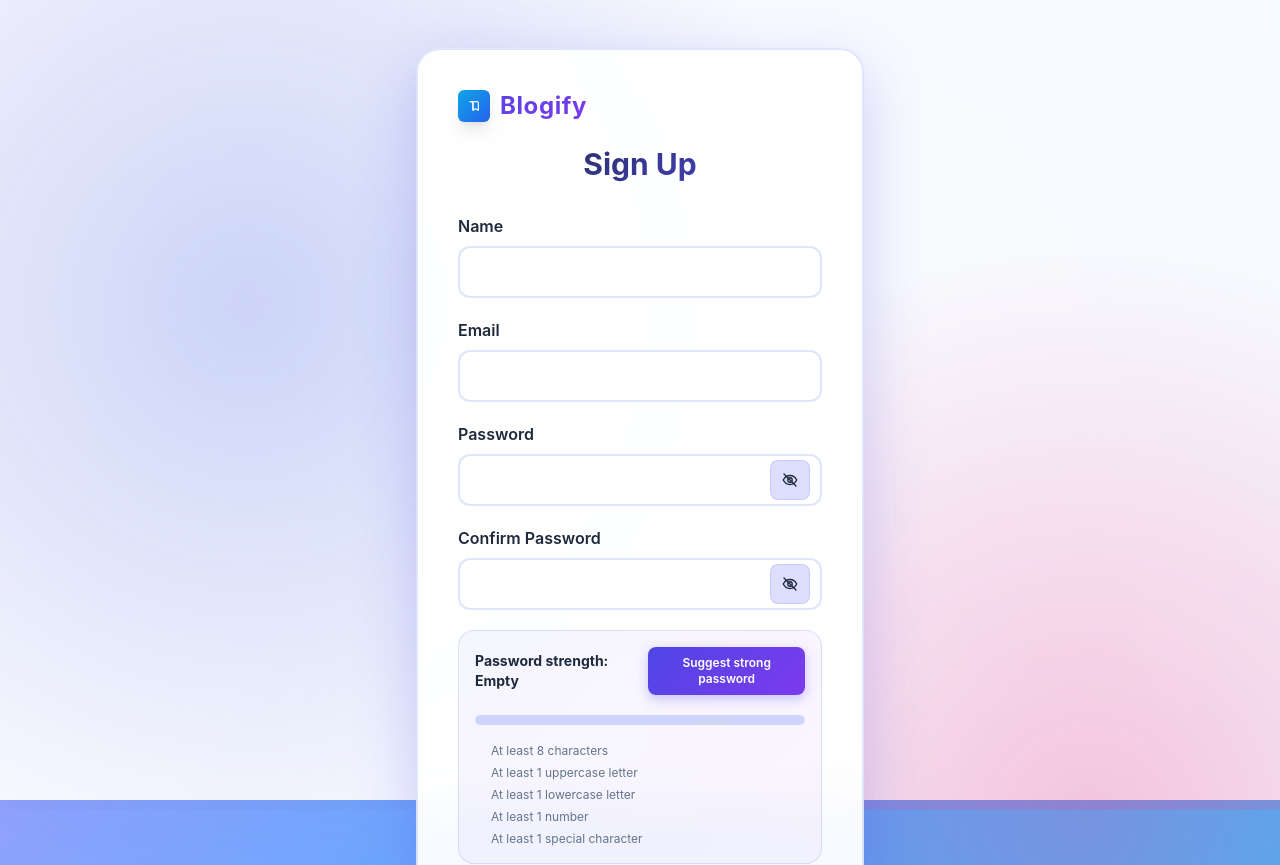
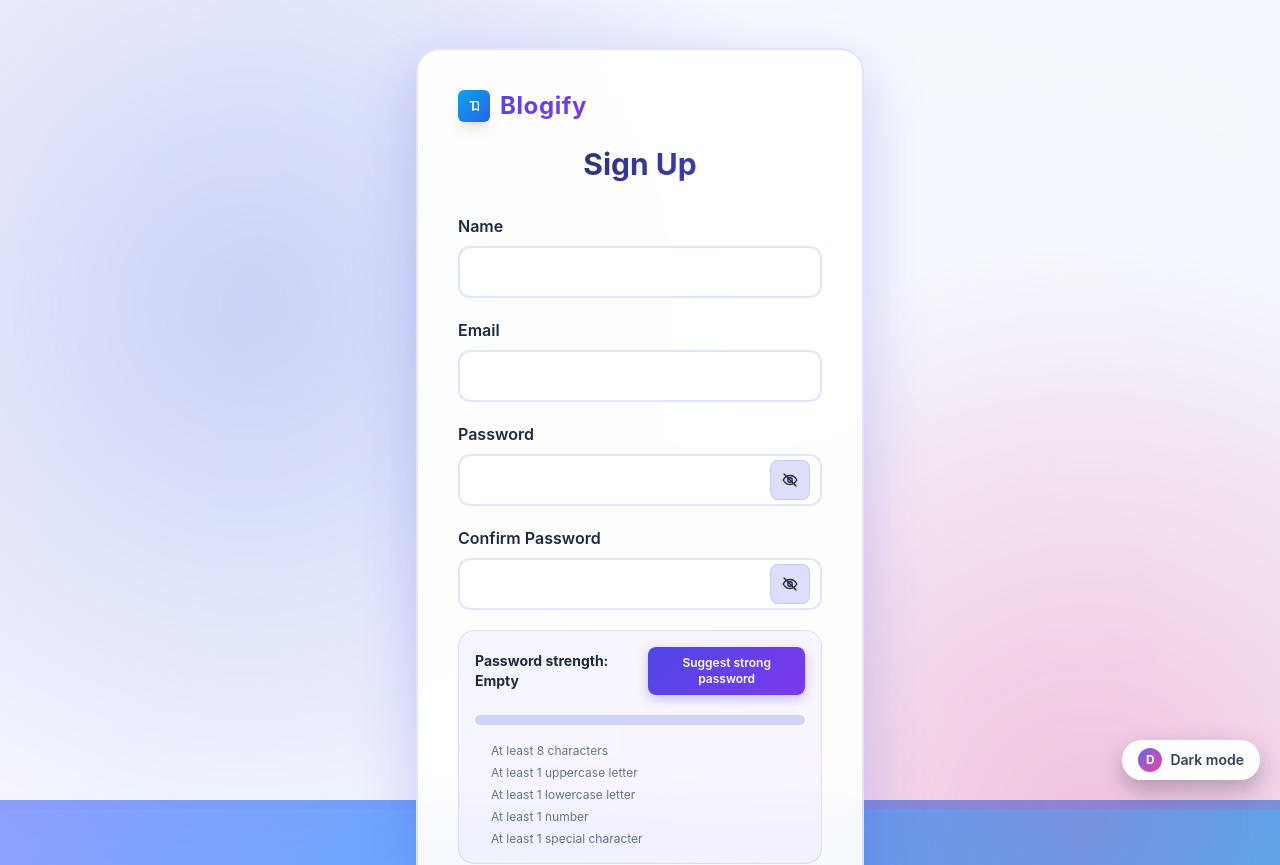
Before and after one commit to AbhinavVajinapalli/Blogify, a React (Create React App) app in the folder frontend/: page /signup in a window 1280 px wide. Shown: the top 865 px of the page. Built offline with nearby package versions, Linux system fonts and the light colour scheme; no server answers.

Commit message:
Add persistent light/dark theme toggle for frontend

```diff
--- a/frontend/src/App.jsx
+++ b/frontend/src/App.jsx
@@ -15,6 +15,7 @@ import ProfilePage from './pages/ProfilePage';
 import DashboardCreatePage from './pages/DashboardCreatePage';
 import DashboardPostsPage from './pages/DashboardPostsPage';
 import DashboardSettingsPage from './pages/DashboardSettingsPage';
+import ThemeToggle from './components/common/ThemeToggle';
 import { authService } from './services/authService';
 import { logout, setCurrentUser } from './features/auth/authSlice';
 
@@ -41,6 +42,7 @@ function App() {
 
   return (
     <Router>
+      <>
         <Routes>
           <Route path="/login" element={<LoginPage />} />
           <Route path="/signup" element={<SignupPage />} />
@@ -84,6 +86,8 @@ function App() {
 
           <Route path="*" element={<Navigate to="/" replace />} />
         </Routes>
+        <ThemeToggle />
+      </>
     </Router>
   );
 }
--- /dev/null
+++ b/frontend/src/components/common/ThemeToggle.jsx
@@ -0,0 +1,23 @@
+import { useTheme } from '../../context/ThemeContext';
+
+const ThemeToggle = ({ className = '' }) => {
+  const { isDarkTheme, toggleTheme } = useTheme();
+  const combinedClassName = `theme-toggle ${className}`.trim();
+
+  return (
+    <button
+      type="button"
+      className={combinedClassName}
+      onClick={toggleTheme}
+      aria-label={`Switch to ${isDarkTheme ? 'light' : 'dark'} mode`}
+      title={`Switch to ${isDarkTheme ? 'light' : 'dark'} mode`}
+    >
+      <span className="theme-toggle-icon" aria-hidden="true">
+        {isDarkTheme ? 'L' : 'D'}
+      </span>
+      <span className="theme-toggle-text">{isDarkTheme ? 'Light' : 'Dark'} mode</span>
+    </button>
+  );
+};
+
+export default ThemeToggle;
--- a/frontend/src/components/layout/Navbar.jsx
+++ b/frontend/src/components/layout/Navbar.jsx
@@ -2,6 +2,7 @@ import { useDispatch, useSelector } from 'react-redux';
 import { logout } from '../../features/auth/authSlice';
 import { Link, useNavigate } from 'react-router-dom';
 import Logo from '../common/Logo';
+import ThemeToggle from '../common/ThemeToggle';
 import '../../styles/Navbar.scss';
 
 const Navbar = () => {
@@ -23,6 +24,7 @@ const Navbar = () => {
         </Link>
 
         <div className="navbar-right">
+          <ThemeToggle className="navbar-theme-toggle" />
           {isAuthenticated ? (
             <>
               <Link to="/explore" className="btn btn-secondary">
--- /dev/null
+++ b/frontend/src/context/ThemeContext.jsx
@@ -0,0 +1,53 @@
+import { createContext, useContext, useEffect, useMemo, useState } from 'react';
+
+const THEME_STORAGE_KEY = 'blogify-theme';
+const ThemeContext = createContext(null);
+
+const getInitialTheme = () => {
+  const savedTheme = localStorage.getItem(THEME_STORAGE_KEY);
+
+  if (savedTheme === 'light' || savedTheme === 'dark') {
+    return savedTheme;
+  }
+
+  if (window.matchMedia && window.matchMedia('(prefers-color-scheme: dark)').matches) {
+    return 'dark';
+  }
+
+  return 'light';
+};
+
+export const ThemeProvider = ({ children }) => {
+  const [theme, setTheme] = useState(getInitialTheme);
+
+  useEffect(() => {
+    document.documentElement.setAttribute('data-theme', theme);
+    localStorage.setItem(THEME_STORAGE_KEY, theme);
+  }, [theme]);
+
+  const toggleTheme = () => {
+    setTheme((currentTheme) => (currentTheme === 'light' ? 'dark' : 'light'));
+  };
+
+  const value = useMemo(
+    () => ({
+      theme,
+      isDarkTheme: theme === 'dark',
+      toggleTheme,
+      setTheme,
+    }),
+    [theme]
+  );
+
+  return <ThemeContext.Provider value={value}>{children}</ThemeContext.Provider>;
+};
+
+export const useTheme = () => {
+  const context = useContext(ThemeContext);
+
+  if (!context) {
+    throw new Error('useTheme must be used within a ThemeProvider');
+  }
+
+  return context;
+};
--- a/frontend/src/index.jsx
+++ b/frontend/src/index.jsx
@@ -4,6 +4,7 @@ import { Provider } from 'react-redux';
 import { GoogleOAuthProvider } from '@react-oauth/google';
 import store from './app/store';
 import App from './App';
+import { ThemeProvider } from './context/ThemeContext';
 import './styles/index.scss';
 
 const googleClientId =
@@ -14,7 +15,9 @@ ReactDOM.createRoot(document.getElementById('root')).render(
   <React.StrictMode>
     <GoogleOAuthProvider clientId={googleClientId}>
       <Provider store={store}>
-        <App />
+        <ThemeProvider>
+          <App />
+        </ThemeProvider>
       </Provider>
     </GoogleOAuthProvider>
   </React.StrictMode>
--- a/frontend/src/styles/Navbar.scss
+++ b/frontend/src/styles/Navbar.scss
@@ -1,7 +1,7 @@
 .navbar {
   @apply sticky top-0 z-50;
-  background: rgba(255, 255, 255, 0.85);
-  border-bottom: 1px solid rgba(102, 126, 234, 0.15);
+  background: var(--theme-surface);
+  border-bottom: 1px solid var(--theme-border);
   backdrop-filter: blur(20px);
   box-shadow: 0 4px 20px rgba(79, 70, 229, 0.08);
   animation: slideDown 0.5s ease-out;
@@ -27,8 +27,24 @@
     @apply flex items-center gap-3;
     animation: slideInRight 0.6s ease-out;
 
+    .navbar-theme-toggle {
+      @apply static rounded-xl px-3 py-2 text-sm;
+      box-shadow: none;
+      backdrop-filter: blur(10px);
+      border-width: 1px;
+
+      .theme-toggle-text {
+        @apply inline;
+      }
+
+      &:hover {
+        transform: translateY(-1px);
+      }
+    }
+
     .user-link {
       @apply rounded-xl px-4 py-2.5 font-semibold;
+      color: var(--theme-btn-secondary-text);
       background: linear-gradient(135deg, rgba(102, 126, 234, 0.22), rgba(168, 85, 247, 0.2));
       border: 1.5px solid rgba(102, 126, 234, 0.3);
       transition: var(--transition-smooth);
@@ -37,6 +53,16 @@
         background: linear-gradient(135deg, rgba(102, 126, 234, 0.2), rgba(168, 85, 247, 0.2));
         transform: translateY(-2px);
       }
+    }
+  }
+}
+
+[data-theme='dark'] {
+  .navbar {
+    box-shadow: 0 8px 24px rgba(2, 6, 23, 0.35);
+
+    .navbar-brand {
+      filter: brightness(1.2);
     }
   }
 }
@@ -58,6 +84,14 @@
         @apply px-3 py-2 text-sm;
       }
 
+      .navbar-theme-toggle {
+        @apply px-2.5;
+
+        .theme-toggle-text {
+          @apply hidden;
+        }
+      }
+
       .user-link {
         @apply hidden;
       }
--- a/frontend/src/styles/index.scss
+++ b/frontend/src/styles/index.scss
@@ -32,6 +32,37 @@
   /* Animations */
   --transition-smooth: all 0.3s cubic-bezier(0.4, 0, 0.2, 1);
   --transition-spring: all 0.5s cubic-bezier(0.34, 1.56, 0.64, 1);
+
+  /* Theme variables */
+  --theme-text: #1e293b;
+  --theme-surface: rgba(255, 255, 255, 0.9);
+  --theme-surface-strong: rgba(255, 255, 255, 0.97);
+  --theme-border: rgba(102, 126, 234, 0.2);
+  --theme-overlay: rgba(255, 255, 255, 0.93);
+  --theme-btn-secondary-bg: rgba(255, 255, 255, 0.8);
+  --theme-btn-secondary-text: #334155;
+  --theme-btn-secondary-border: rgba(102, 126, 234, 0.3);
+  --theme-bg-gradient:
+    linear-gradient(125deg, #667eea 0%, #764ba2 25%, #f093fb 50%, #4facfe 75%, #00f2fe 100%);
+  --theme-float-1: rgba(120, 119, 198, 0.3);
+  --theme-float-2: rgba(236, 72, 153, 0.3);
+  --theme-float-3: rgba(6, 182, 212, 0.2);
+}
+
+[data-theme='dark'] {
+  --theme-text: #e2e8f0;
+  --theme-surface: rgba(15, 23, 42, 0.84);
+  --theme-surface-strong: rgba(2, 6, 23, 0.94);
+  --theme-border: rgba(148, 163, 184, 0.26);
+  --theme-overlay: rgba(2, 6, 23, 0.72);
+  --theme-btn-secondary-bg: rgba(15, 23, 42, 0.84);
+  --theme-btn-secondary-text: #e2e8f0;
+  --theme-btn-secondary-border: rgba(148, 163, 184, 0.32);
+  --theme-bg-gradient:
+    linear-gradient(130deg, #020617 0%, #0f172a 35%, #1e1b4b 70%, #0f172a 100%);
+  --theme-float-1: rgba(99, 102, 241, 0.24);
+  --theme-float-2: rgba(236, 72, 153, 0.2);
+  --theme-float-3: rgba(14, 165, 233, 0.18);
 }
 
 /* Global Styles Override */
@@ -47,9 +78,9 @@
   }
 
   body {
-    @apply text-slate-800 leading-normal antialiased;
-    background:
-      linear-gradient(125deg, #667eea 0%, #764ba2 25%, #f093fb 50%, #4facfe 75%, #00f2fe 100%);
+    @apply leading-normal antialiased;
+    color: var(--theme-text);
+    background: var(--theme-bg-gradient);
     background-size: 400% 400%;
     animation: gradientShift 15s ease infinite;
     position: relative;
@@ -65,9 +96,9 @@
     right: 0;
     bottom: 0;
     background:
-      radial-gradient(circle at 20% 50%, rgba(120, 119, 198, 0.3), transparent 50%),
-      radial-gradient(circle at 80% 80%, rgba(236, 72, 153, 0.3), transparent 50%),
-      radial-gradient(circle at 40% 20%, rgba(6, 182, 212, 0.2), transparent 50%);
+      radial-gradient(circle at 20% 50%, var(--theme-float-1), transparent 50%),
+      radial-gradient(circle at 80% 80%, var(--theme-float-2), transparent 50%),
+      radial-gradient(circle at 40% 20%, var(--theme-float-3), transparent 50%);
     pointer-events: none;
     z-index: 0;
     animation: floatingShapes 20s ease-in-out infinite;
@@ -80,7 +111,7 @@
     left: 0;
     right: 0;
     bottom: 0;
-    background: rgba(255, 255, 255, 0.95);
+    background: var(--theme-overlay);
     pointer-events: none;
     z-index: 0;
   }
@@ -153,9 +184,10 @@
     }
 
     &-secondary {
-      @apply border text-slate-700;
-      border-color: rgba(102, 126, 234, 0.3);
-      background: rgba(255, 255, 255, 0.8);
+      @apply border;
+      color: var(--theme-btn-secondary-text);
+      border-color: var(--theme-btn-secondary-border);
+      background: var(--theme-btn-secondary-bg);
       backdrop-filter: blur(10px);
 
       &:hover {
@@ -179,8 +211,8 @@
 
   .card {
     @apply rounded-2xl p-5;
-    background: rgba(255, 255, 255, 0.9);
-    border: 1px solid rgba(102, 126, 234, 0.2);
+    background: var(--theme-surface);
+    border: 1px solid var(--theme-border);
     box-shadow: 0 8px 32px rgba(31, 38, 135, 0.15);
     backdrop-filter: blur(10px);
     transition: var(--transition-smooth);
@@ -193,8 +225,8 @@
   }
 
   .glass-card {
-    background: var(--glass-bg);
-    border: 1px solid var(--glass-border);
+    background: var(--theme-surface);
+    border: 1px solid var(--theme-border);
     backdrop-filter: blur(20px);
     box-shadow: var(--glass-shadow);
     border-radius: 1rem;
@@ -204,6 +236,36 @@
       background: rgba(255, 255, 255, 0.15);
       transform: translateY(-2px);
       box-shadow: 0 12px 40px rgba(31, 38, 135, 0.25);
+    }
+  }
+
+  .theme-toggle {
+    @apply fixed bottom-5 right-5 flex items-center gap-2 rounded-full border px-4 py-2 text-sm font-semibold;
+    color: var(--theme-btn-secondary-text);
+    background: var(--theme-surface-strong);
+    border-color: var(--theme-btn-secondary-border);
+    box-shadow: 0 10px 24px rgba(15, 23, 42, 0.28);
+    backdrop-filter: blur(14px);
+    z-index: 90;
+
+    &:hover {
+      transform: translateY(-2px);
+      box-shadow: 0 14px 26px rgba(15, 23, 42, 0.34);
+    }
+
+    &:focus-visible {
+      outline: 2px solid #a855f7;
+      outline-offset: 2px;
+    }
+
+    .theme-toggle-icon {
+      @apply inline-flex h-6 w-6 items-center justify-center rounded-full text-xs font-bold;
+      background: linear-gradient(135deg, #6366f1, #ec4899);
+      color: #ffffff;
+    }
+
+    .theme-toggle-text {
+      @apply whitespace-nowrap;
     }
   }
 
@@ -439,3 +501,13 @@
     transition-duration: 0.01ms !important;
   }
 }
+
+@media (max-width: 640px) {
+  .theme-toggle {
+    @apply bottom-4 right-4 px-3 py-2;
+
+    .theme-toggle-text {
+      @apply hidden;
+    }
+  }
+}
```
Lines whose indentation alone changed are shown as unchanged.
